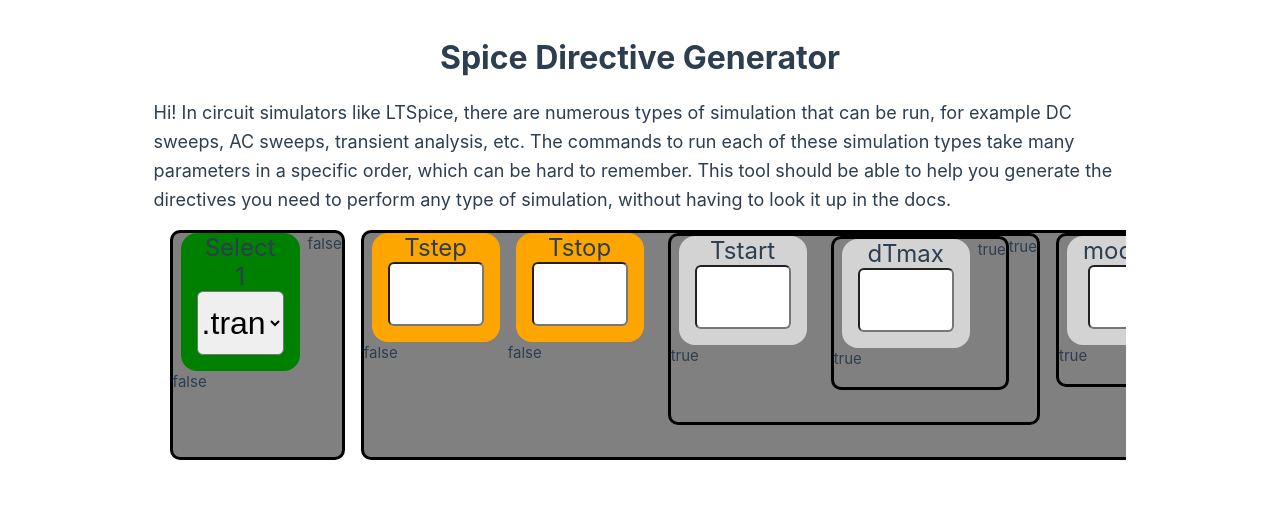
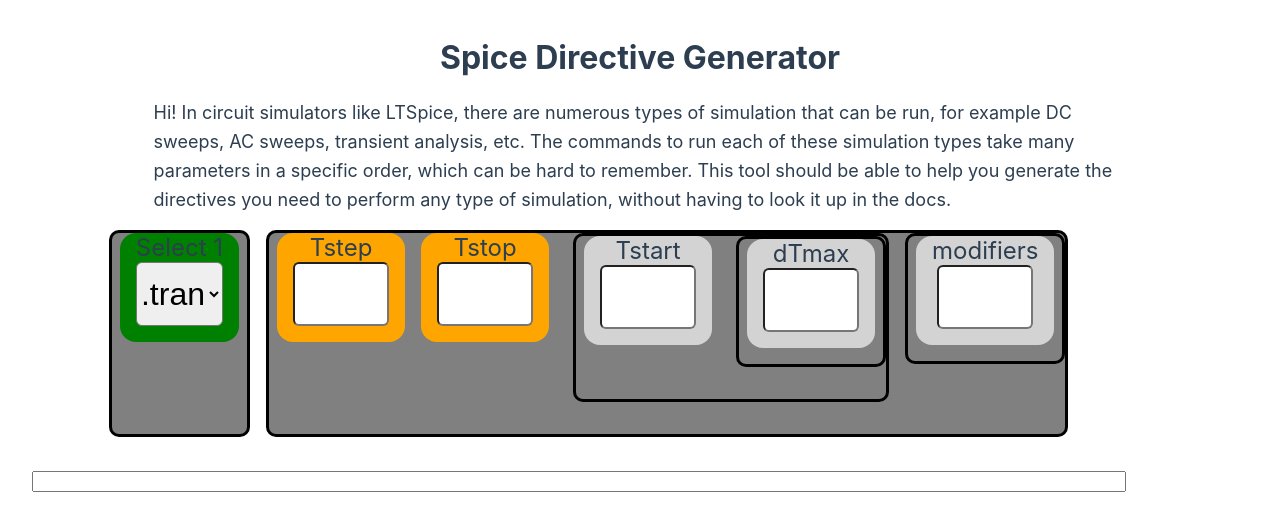
Before and after one commit to ianeyk/spice-directives, a Vue app in the folder spice-directives/: page / in a window 1280 px wide. Shown: the top 530 px of the page. Built offline with nearby package versions, Linux system fonts and the light colour scheme; the HTML template or start-up script is replaced by a standard one.

Commit message:
allow implicit parsing of single optional parameters without <>

```diff
--- a/spice-directives/src/App.vue
+++ b/spice-directives/src/App.vue
@@ -1,9 +1,9 @@
 <script setup lang="ts">
 import Parameters from './components/Parameters.vue';
 
-const directives = [
-  ".tran <Tstep> <Tstop> [<Tstart> [<dTmax>]] [<modifiers>]",
-  // ".tran2 <Tstep> <Tstop> [<Tstart> [<dTmax>]]",
+const parameterSets = [
+  // ".tran <Tstep> <Tstop> [<Tstart> [<dTmax>]] [<modifiers>]",
+  ".tran <Tstep> <Tstop> [<Tstart> [dTmax]] [modifiers]",
   ".ac <oct, dec, lin> <Nsteps> <StartFreq> <EndFreq>",
   ".dc <srcnam> <Vstart> <Vstop> <Vincr> [<srcnam2> <Vstart2> <Vstop2> <Vincr2>]",
 ]
@@ -21,7 +21,7 @@ const directives = [
     </header>
 
     <main>
-      <Parameters :directives="directives"></Parameters>
+      <Parameters :parameterSets="parameterSets"></Parameters>
     </main>
 </template>
 
@@ -44,10 +44,4 @@ p.instructions {
   margin-right: 10%;
 }
 
-main {
-  display: flex;
-  line-height: 1.5;
-  justify-content: center;
-}
-
 </style>
--- a/spice-directives/src/components/ParameterChip.vue
+++ b/spice-directives/src/components/ParameterChip.vue
@@ -185,9 +185,6 @@ watch([parameter, valid], () => {
     <h1 class="name">{{ parsedProps.name }}</h1>
     <component :is="parsedProps.inputComponent" v-bind="parsedProps.parameterProps" @parameter-changed="parameterChanged"></component>
   </div>
-  <div>
-    {{ props.optional }}
-  </div>
 </template>
 
 <style scoped>
--- a/spice-directives/src/components/ParameterGroup.vue
+++ b/spice-directives/src/components/ParameterGroup.vue
@@ -12,9 +12,9 @@ const assert = (assertion: boolean, message: string = "") => {
 
 const props = withDefaults(defineProps<{
     docOpt: string,
-    topLevel: boolean,
-    index: number,
-    optional: boolean,
+    topLevel?: boolean,
+    index?: number,
+    optional?: boolean,
 }>(), {
     topLevel: false,
     index: 0,
@@ -67,14 +67,16 @@ const parseDocOpt = (docOpt: string): string[] => {
             }
         }
     }
-    console.log(docOpt)
-    console.log(closingBracketIndex)
+
+    let betweenBrackets = docOpt.slice(firstBracketIndex + 1, closingBracketIndex)
+    if (isSimpleDocOpt(betweenBrackets) && isSingleParameter(betweenBrackets)) {
+        betweenBrackets = "<" + betweenBrackets + ">"
+    }
 
     return parseDocOpt(docOpt.slice(0, firstBracketIndex)).concat( // simple-parse everything before the first bracket
-            [docOpt.slice(firstBracketIndex + 1, closingBracketIndex)]).concat( // complex-parse the things between the brackets
+            [betweenBrackets]).concat( // send the things between the brackets for another recursive round of parsing
             parseDocOpt(docOpt.slice(closingBracketIndex + 1))) // simple-parse everything after the last bracket
                 // do not ever count the brackets themselves
-
 }
 
 const parsedDocOpt = parseDocOpt(props.docOpt)
@@ -142,10 +144,6 @@ watch([parameter, valid], () => {
         <div v-for="(option, index) in parsedDocOpt" :key="index">
             <component :is="isSingleParameter(option) ? ParameterChip : ParameterGroup" :doc-opt="option" :index="index" :optional="optional" @parameter-changed="parameterChanged"></component>
         </div>
-        <br>
-        <div>
-            {{ optional }}
-        </div>
     </div>
 </template>
 
--- a/spice-directives/src/components/Parameters.vue
+++ b/spice-directives/src/components/Parameters.vue
@@ -4,42 +4,61 @@ import ParameterGroup from './ParameterGroup.vue';
 import type { parameterChipValue } from '@/types';
 
 const props = defineProps<{
-    directives: string[]
+    parameterSets: string[]
 }>()
 
-const directiveParts = props.directives.map((directive: string) => { return {
+const parameterParts = props.parameterSets.map((directive: string) => { return {
     name: directive.slice(0, directive.indexOf(' ')), // everything up to the first space
     parameters: directive.slice(directive.indexOf(' ') + 1), // everything after the first space
 }})
 
-const directiveNamesAsDocOpt: string = "<" + directiveParts.map(directive => directive.name).join(", ") + ">"
+const parameterNamesAsDocOpt: string = "<" + parameterParts.map(directive => directive.name).join(", ") + ">"
 
-const currentDirective: Ref<string> = ref(directiveParts[0].name)
+const currentParameters: Ref<string> = ref(parameterParts[0].name)
 
-const parameterChanged = (newValues: parameterChipValue) => {
-    currentDirective.value = String(newValues.parameter)
+const selectedParameterNameChanged = (newValues: parameterChipValue) => {
+    currentParameters.value = String(newValues.parameter)
 }
+
+const directiveChanged = (newValues: parameterChipValue) => {
+    directive.value = String(newValues.parameter)
+}
+
+const directive: Ref<string> = ref("")
 
 
 </script>
 
 <template>
     <div class="chipContainer">
-        <ParameterGroup :doc-opt="directiveNamesAsDocOpt" :top-level="true" :index="0" :optional="false" @parameter-changed="parameterChanged"></ParameterGroup>
-        <div v-for="directive in directiveParts">
-            <ParameterGroup :class="directive.name == currentDirective ? 'shown' : 'hidden'" :docOpt="directive.parameters" :topLevel="true" :index="0" :optional="false"></ParameterGroup>
+        <ParameterGroup :doc-opt="parameterNamesAsDocOpt" :top-level="true" :index="0" :optional="false" @parameter-changed="selectedParameterNameChanged"></ParameterGroup>
+        <div v-for="parametersPart in parameterParts">
+            <ParameterGroup :class="parametersPart.name == currentParameters ? 'shown' : 'hidden'" :docOpt="parametersPart.parameters" :topLevel="true" :index="0" :optional="false" @parameter-changed="directiveChanged"></ParameterGroup>
         </div>
+    </div>
+    <div class="directiveContainer">
+        <input type="text" v-model="directive">
     </div>
 </template>
 
 <style scoped>
 
 .chipContainer {
-  display: flex;
-  margin-top: 1rem;
-  padding-bottom: 1rem;
-  width: 80%;
-  overflow-x: scroll;
+    margin: auto;
+    display: flex;
+    margin-top: 1rem;
+    padding-bottom: 1rem;
+    width: 90%;
+    overflow-x: scroll;
+}
+
+.directiveContainer {
+    display: block;
+    width: 90%;
+}
+
+.directiveContainer input {
+    width: 100%;
 }
 
 .hidden {
```
